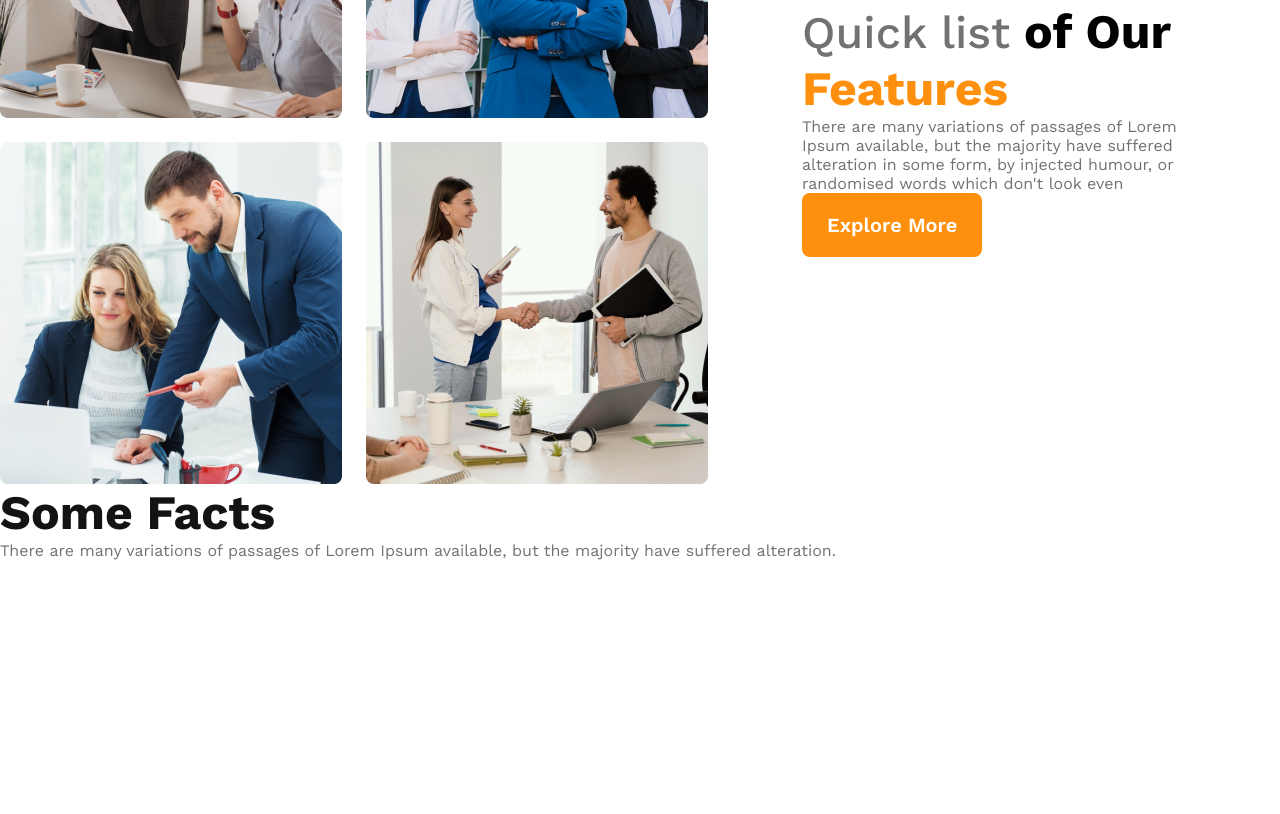
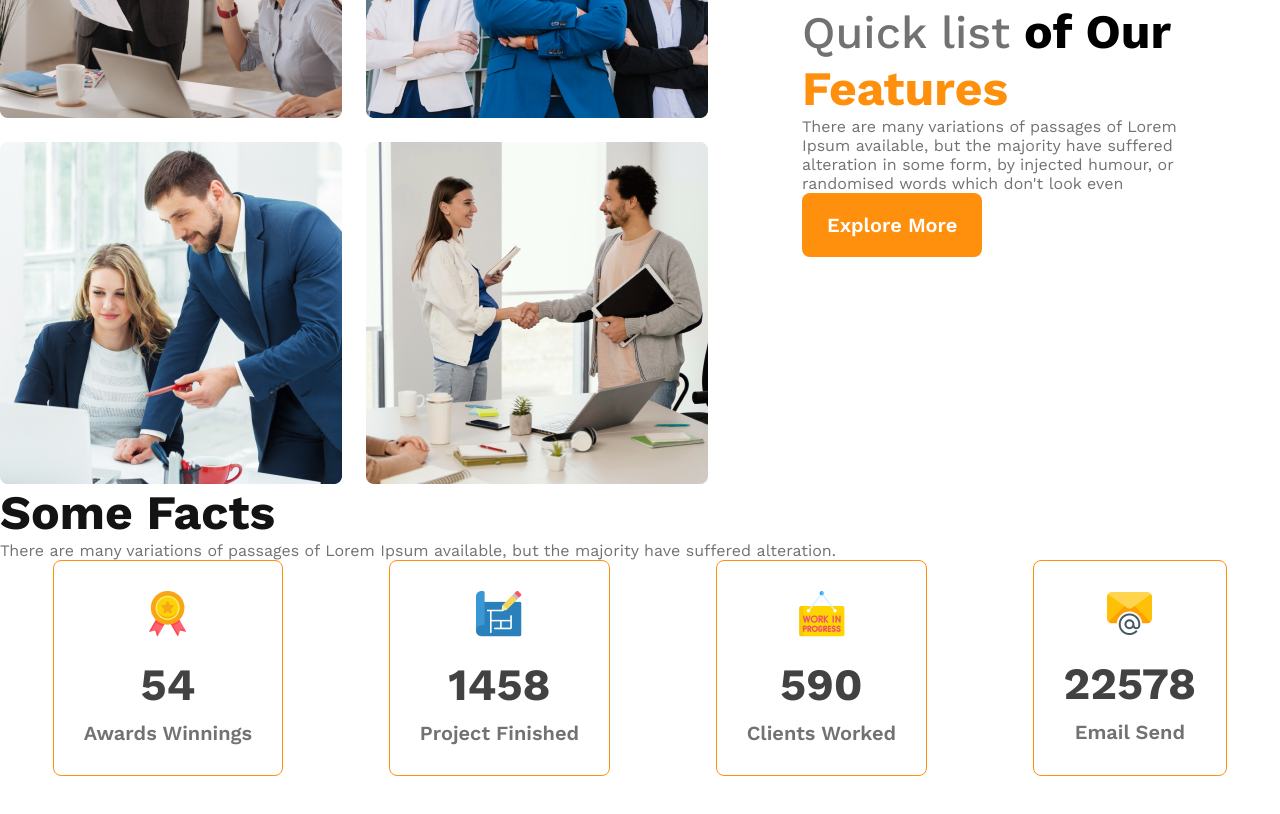
Before and after one commit to ahnaf4D/b9-g3-architects-web, a plain HTML site: page index.html in a window 1280 px wide. Shown: the part 1232-2046 px from the top of the page. Before the commit the page ends 1862 px from the top, so only its background shows below. Drawn offline with nearby package versions, Linux system fonts and the light colour scheme.

Commit message:
90% work of fact area completed

```diff
--- a/index.html
+++ b/index.html
@@ -46,7 +46,8 @@
             </div>
             <div class="teams-content">
                 <h3 class="teams-tittle"><span class="quick-list text-light-gray">Quick list</span> <span>of Our</span>
-                    <span class="text-features">Features</span></h3>
+                    <span class="text-features">Features</span>
+                </h3>
                 <p class="text-light-gray">There are many variations of passages of Lorem Ipsum available, but the
                     majority have suffered
                     alteration in some form, by injected humour, or randomised words which don't look even</p>
@@ -60,7 +61,30 @@
         <!-- Facts section -->
         <section class="facts">
             <h3 class="section-title">Some Facts</h3>
-            <p class="text-light-gray">There are many variations of passages of Lorem Ipsum available, but the majority have suffered alteration.</p>
+            <p class="text-light-gray">There are many variations of passages of Lorem Ipsum available, but the majority
+                have suffered alteration.</p>
+            <div class="facts-card-container">
+                <div class="card">
+                    <img src="./images/icons/ribon.png" alt="">
+                    <h2 class="card-stats">54</h2>
+                    <p class="card-title text-light-gray">Awards Winnings</p>
+                </div>
+                <div class="card">
+                    <img src="./images/icons/projects.png" alt="">
+                    <h2 class="card-stats">1458</h2>
+                    <p class="card-title text-light-gray">Project Finished</p>
+                </div>
+                <div class="card">
+                    <img src="./images/icons/customers.png" alt="">
+                    <h2 class="card-stats">590</h2>
+                    <p class="card-title text-light-gray">Clients Worked</p>
+                </div>
+                <div class="card">
+                    <img src="./images/icons/email.png" alt="">
+                    <h2 class="card-stats">22578</h2>
+                    <p class="card-title text-light-gray">Email Send</p>
+                </div>
+            </div>
         </section>
     </main>
     <footer></footer>
--- a/styles/architects.css
+++ b/styles/architects.css
@@ -125,6 +125,31 @@ main {
     font-weight: 700;
 }
 
+/* facts section */
+.facts-card-container {
+    display: flex;
+    justify-content: space-around;
+}
+.facts-card-container .card {
+    border-radius: 8px;
+    border: 1px solid #FF900E;
+    text-align: center;
+    font-size: 2.8rem;
+    padding:  30px;
+}
+.facts-card-container .card .card-stats{
+    font-size: 2.8rem;
+    color: #424242;
+    margin-top: 10px;
+    margin-bottom: 10px;
+}
+.facts-card-container .card .card-title{
+    font-weight: 600;
+    font-size: 1.25rem;
+    margin-top: 5px;
+
+}
+
 /*responsive styles here*/
 /*mobile devices*/
 @media screen and (max-width : 576px) {
```
